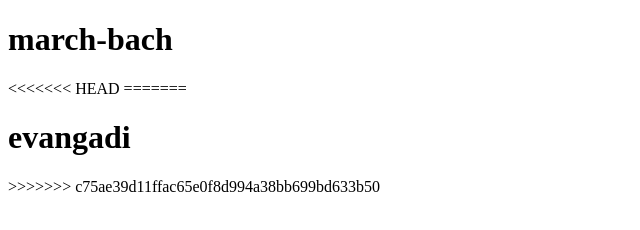
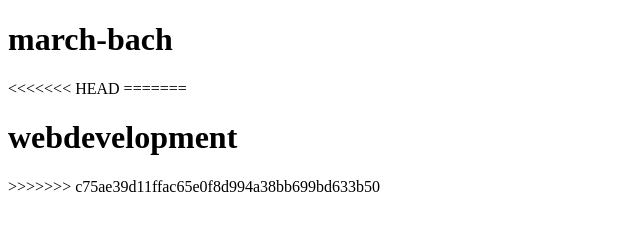
Before and after one commit to debelademboba-ui/March-batch, a plain HTML site: page index.html in a window 1280 px wide. Shown: the whole page, without its empty margins (0-640 px from the left). Drawn offline with Linux system fonts and the light colour scheme.

Commit message:
Change heading from 'evangadi' to 'webdevelopment'

```diff
--- a/index.html
+++ b/index.html
@@ -15,7 +15,7 @@
 
 </html>
 =======
-    <h1>evangadi</h1>
+    <h1>webdevelopment</h1>
 </body>
 </html>
 >>>>>>> c75ae39d11ffac65e0f8d994a38bb699bd633b50
```
